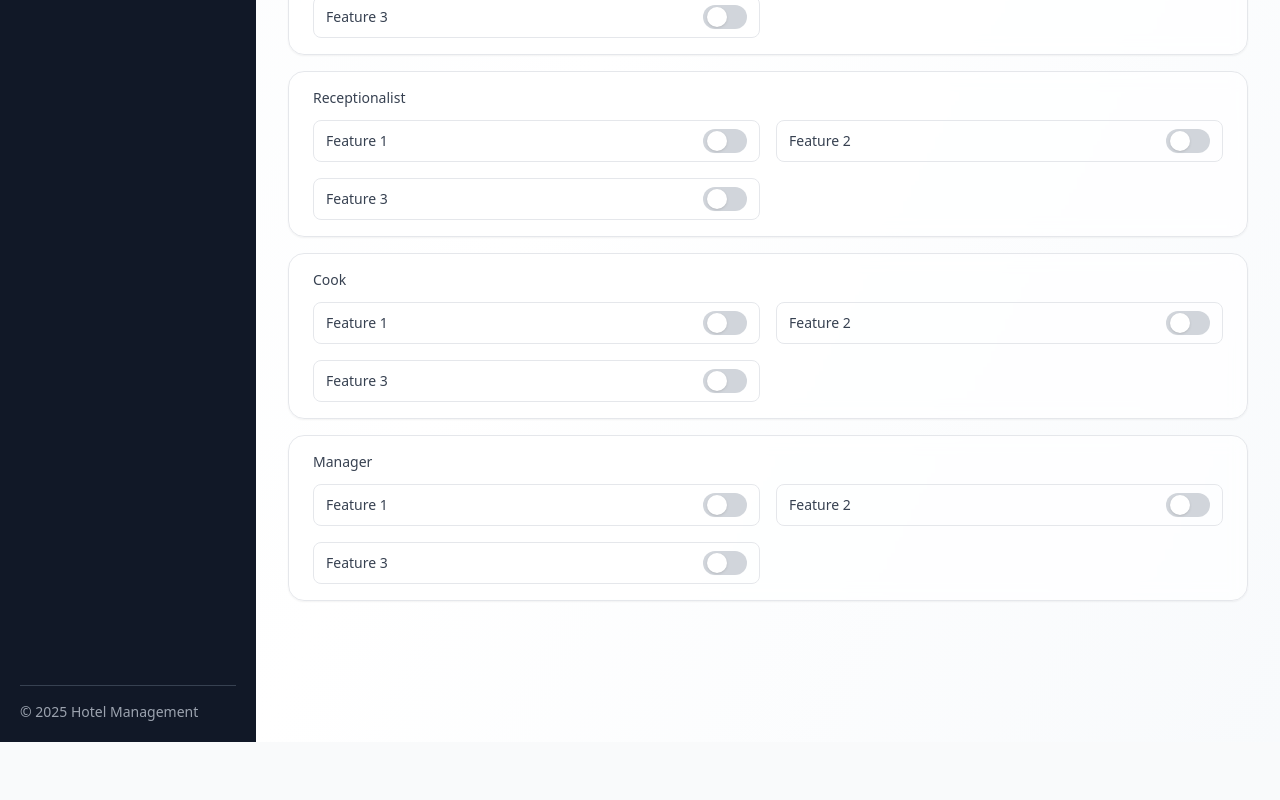
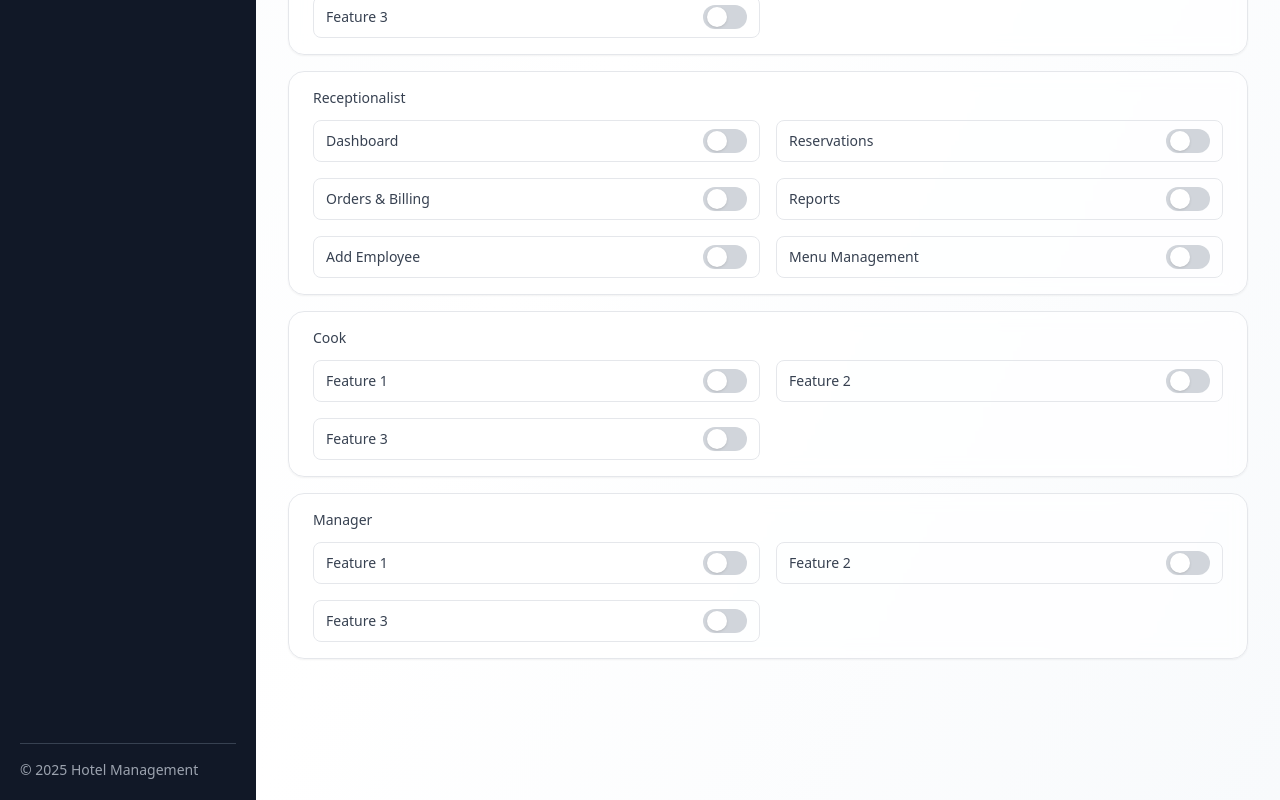
Before and after one commit to Omkar2k5/TechE-Innovation-HMA, a React (Vite) app: page /add-hotel in a window 1280 px wide. Shown: the part 1289-2089 px from the top of the page. Before the commit the page ends 2031 px from the top, so only its background shows below. Built offline with nearby package versions, Linux system fonts and the light colour scheme.

Commit message:
Replaced Recpoionalist Features

```diff
--- a/src/pages/AddHotel.jsx
+++ b/src/pages/AddHotel.jsx
@@ -42,7 +42,14 @@ export default function AddHotel() {
   // Role-based features (Owner, Receptionalist, Cook, Manager)
   const [roleFeatures, setRoleFeatures] = useState({
     owner: { feature1: false, feature2: false, feature3: false },
-    receptionalist: { feature1: false, feature2: false, feature3: false },
+    receptionalist: {
+      dashboard: false,
+      reservations: false,
+      ordersBilling: false,
+      reports: false,
+      addEmployee: false,
+      menuManagement: false
+    },
     cook: { feature1: false, feature2: false, feature3: false },
     manager: { feature1: false, feature2: false, feature3: false },
   });
@@ -267,9 +274,12 @@ export default function AddHotel() {
             <SectionPanel>
               <h3 className="text-sm font-medium text-gray-700 mb-3">Receptionalist</h3>
               <div className="grid grid-cols-1 md:grid-cols-2 gap-4">
-                <Toggle label="Feature 1" checked={roleFeatures.receptionalist.feature1} onChange={(v) => setRoleFeature("receptionalist", "feature1", v)} />
-                <Toggle label="Feature 2" checked={roleFeatures.receptionalist.feature2} onChange={(v) => setRoleFeature("receptionalist", "feature2", v)} />
-                <Toggle label="Feature 3" checked={roleFeatures.receptionalist.feature3} onChange={(v) => setRoleFeature("receptionalist", "feature3", v)} />
+                <Toggle label="Dashboard" checked={roleFeatures.receptionalist.dashboard} onChange={(v) => setRoleFeature("receptionalist", "dashboard", v)} />
+                <Toggle label="Reservations" checked={roleFeatures.receptionalist.reservations} onChange={(v) => setRoleFeature("receptionalist", "reservations", v)} />
+                <Toggle label="Orders & Billing" checked={roleFeatures.receptionalist.ordersBilling} onChange={(v) => setRoleFeature("receptionalist", "ordersBilling", v)} />
+                <Toggle label="Reports" checked={roleFeatures.receptionalist.reports} onChange={(v) => setRoleFeature("receptionalist", "reports", v)} />
+                <Toggle label="Add Employee" checked={roleFeatures.receptionalist.addEmployee} onChange={(v) => setRoleFeature("receptionalist", "addEmployee", v)} />
+                <Toggle label="Menu Management" checked={roleFeatures.receptionalist.menuManagement} onChange={(v) => setRoleFeature("receptionalist", "menuManagement", v)} />
               </div>
             </SectionPanel>
 
```
Also changed, not shown: 1 other file (tests, documents, lock files or other folders).
